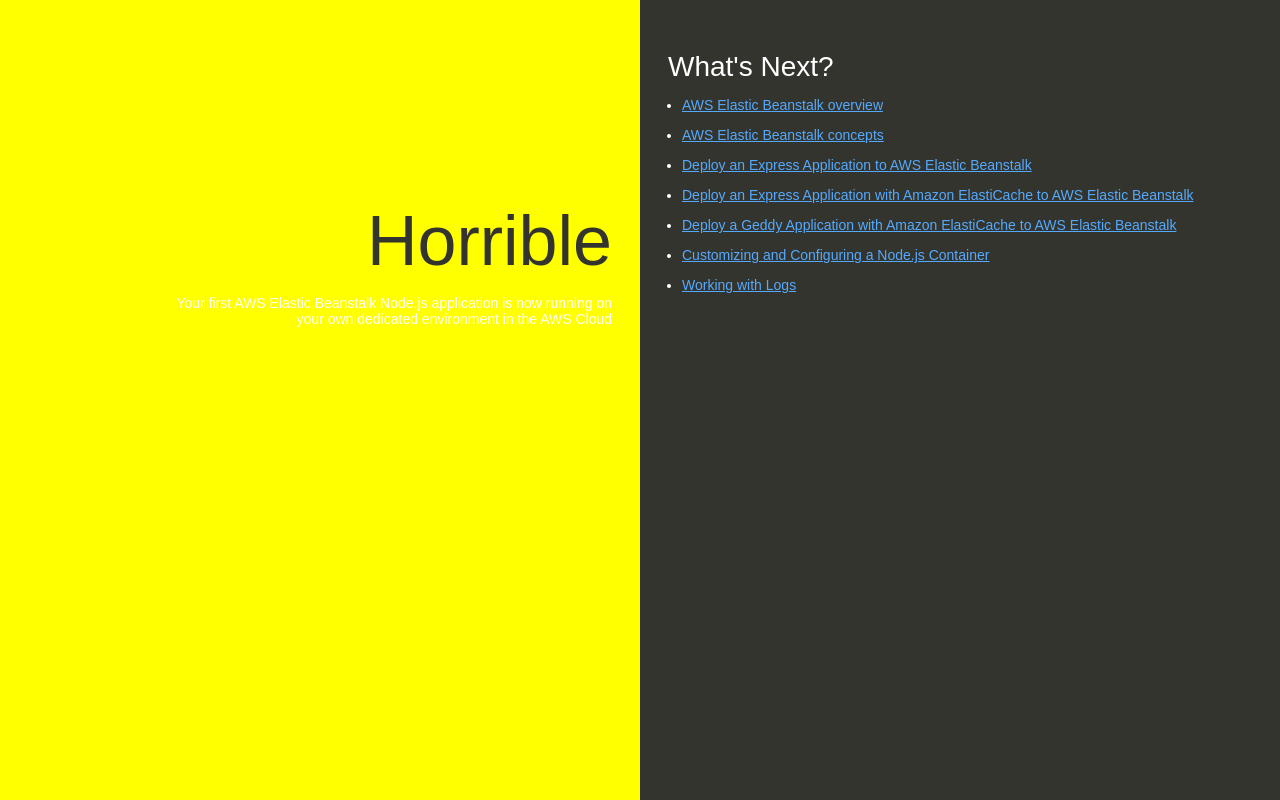
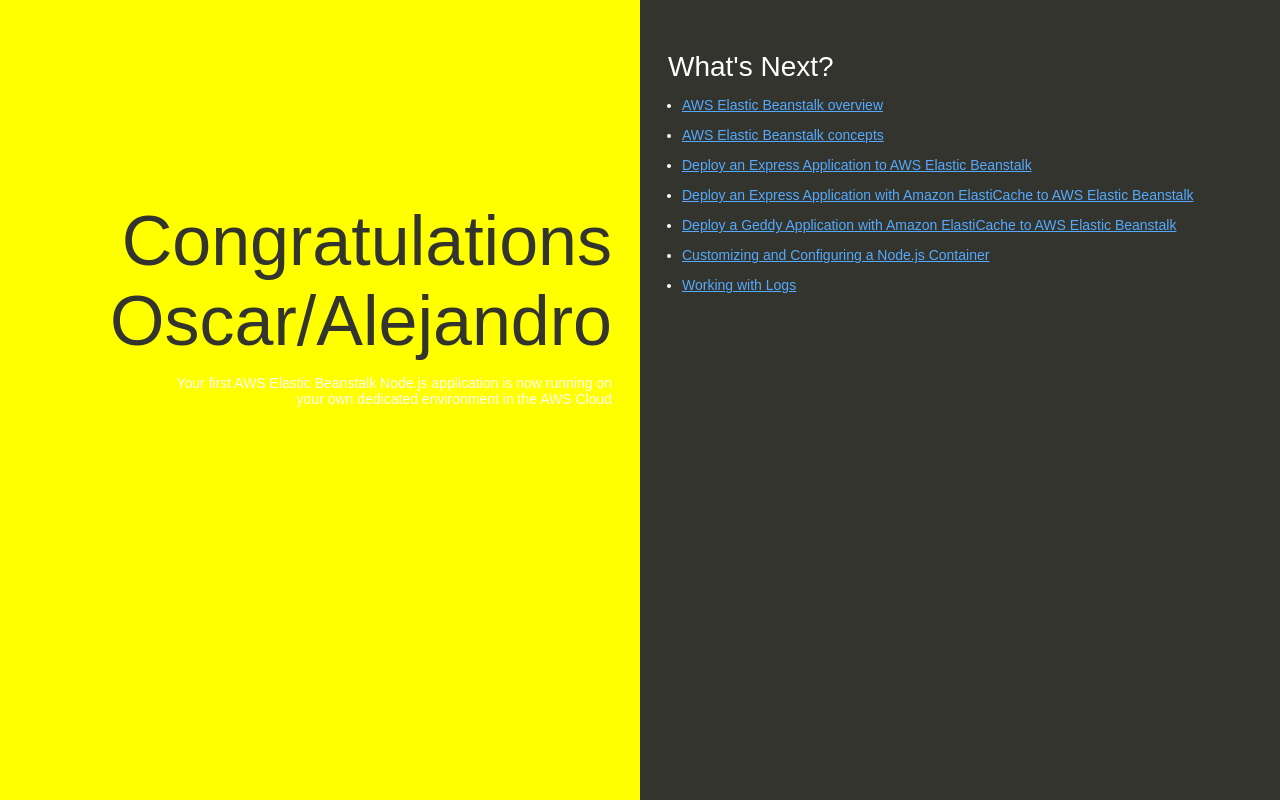
Before and after one commit to CardeDeveloper/practica4-devops-cloud, a website: page index.html in a window 1280 px wide. Drawn offline with Linux system fonts and the light colour scheme.

Commit message:
cambios fix

```diff
--- a/index.html
+++ b/index.html
@@ -74,7 +74,7 @@
   </head>
   <body>
     <div class="textColumn">
-      <h1>Horrible</h1>
+      <h1>Congratulations Oscar/Alejandro</h1>
       <p>Your first AWS Elastic Beanstalk Node.js application is now running on your own dedicated environment in the AWS Cloud</p>
     </div>
     <div class="linksColumn">
```
